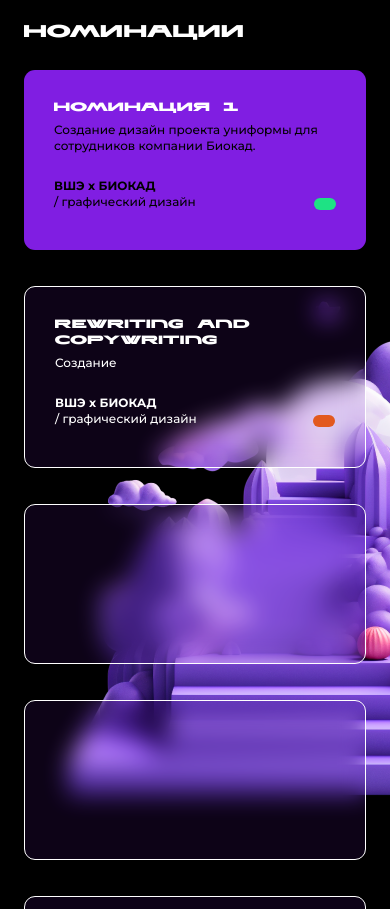
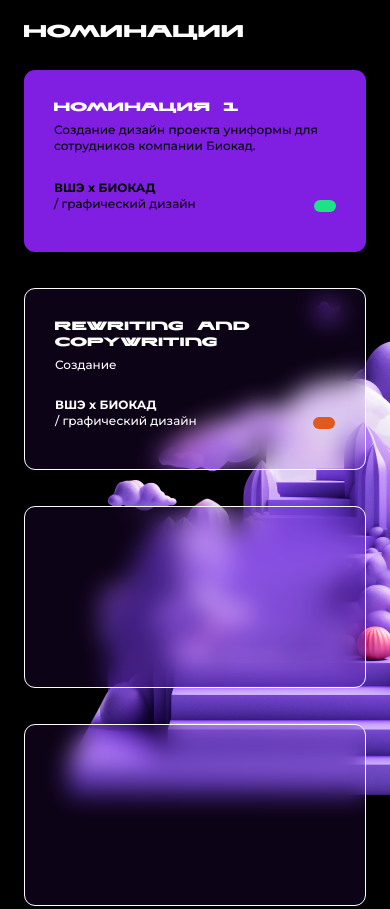
Before and after one commit to TatishaS/design-young, a plain HTML site: page index.html in a window 390 px wide. Shown: the part 374-1283 px from the top of the page. Drawn offline with nearby package versions, Linux system fonts and the light colour scheme.

Commit message:
Updated cards height behavior

```diff
--- a/index.html
+++ b/index.html
@@ -123,9 +123,99 @@
               <h2 class="font-floripa text-[17px] mb-6">Номинации</h2>
               <div class="pb-8 lg:pb-20">
                 <ul
-                  class="grid grid-cols-1 md:grid-cols-2 md:grid-rows-3 lg:grid-cols-3 gap-9 grid-rows-1 lg:grid-rows-3"
+                  class="grid grid-cols-1 md:grid-cols-2  lg:grid-cols-3 gap-9 auto-rows-fr"
                 >
                   <li
+                    class="bg-[#801EE2] rounded-[11px] pt-[30px] px-[30px] pb-[40px] relative z-0 cursor-pointer min-h-[160px]"
+                  >
+                    <a href="#" class="flex flex-col space-between h-full">
+                        <div>
+                          <h3 class="font-floripa text-xs mb-1.5">
+                            Номинация 1
+                          </h3>
+                          <p class="text-xs font-medium text-black mb-6">
+                            Создание дизайн проекта униформы для сотрудников
+                            компании Биокад.
+                          </p>
+                        </div>
+
+                      <div class="flex justify-between items-center mt-auto">
+                        <div>
+                        <span class="text-xs font-bold text-black block"
+                        >ВШЭ x БИОКАД</span>
+                      <p class="text-xs font-medium text-black">
+                        / графический дизайн
+                      </p>
+                    </div>
+                      <span
+                        class="rounded-[11px] bg-[#1EE284] w-[22px] h-[12px] block self-end ml-4"
+                      ></span>
+                    </div>
+
+                    </a>
+                  </li>
+                  <li
+                    class="bg-[#801EE2] bg-opacity-10 backdrop-filter backdrop-blur-md rounded-[11px] border-white border-[0.4px] pt-[30px] px-[30px] pb-[40px] relative z-0 cursor-pointer min-h-[160px]"
+                  >
+                  <a href="#" class="flex flex-col space-between h-full">
+                    <div>
+                      <h3 class="font-floripa text-xs mb-1.5">
+                        Rewriting and copywriting
+                      </h3>
+                      <p class="text-xs font-medium  mb-6">
+                        Создание
+                      </p>
+                    </div>
+                      <div class="flex justify-between items-center mt-auto">
+                        <div>
+                        <span class="text-xs font-bold block"
+                        >ВШЭ x БИОКАД</span>
+                      <p class="text-xs font-medium">
+                        / графический дизайн
+                      </p>
+                    </div>
+                      <span
+                        class="rounded-[11px] bg-[#e2591e] w-[22px] h-[12px] block self-end ml-4"
+                      ></span>
+                    </div>
+
+                    </a>
+                  </li>
+
+                  <li
+                    class="bg-[#801EE2] bg-opacity-10 backdrop-filter backdrop-blur-md rounded-[11px] border-white border-[0.4px] pt-[30px] px-[30px] pb-[40px] relative z-0 cursor-pointer min-h-[160px]"
+                  >
+                    <a href="#"> </a>
+                  </li>
+                  <li
+                    class="bg-[#801EE2] bg-opacity-10 backdrop-filter backdrop-blur-md rounded-[11px] border-white border-[0.4px] pt-[30px] px-[30px] pb-[40px] relative z-0 cursor-pointer min-h-[160px]"
+                  ></li>
+                  <li
+                    class="bg-[#801EE2] bg-opacity-10 backdrop-filter backdrop-blur-md rounded-[11px] border-white border-[0.4px] pt-[30px] px-[30px] pb-[40px] relative z-0 cursor-pointer min-h-[160px] "
+                  >
+                    <a href="#"> </a>
+                  </li>
+                  <li
+                    class="bg-[#801EE2] bg-opacity-10 backdrop-filter backdrop-blur-md rounded-[11px] border-white border-[0.4px] pt-[30px] px-[30px] pb-[40px] relative z-0 cursor-pointer min-h-[160px]"
+                  >
+                    <a href="#"> </a>
+                  </li>
+                  <li
+                    class="bg-[#801EE2] bg-opacity-10 backdrop-filter backdrop-blur-md rounded-[11px] border-white border-[0.4px] pt-[30px] px-[30px] pb-[40px] relative z-0 cursor-pointer min-h-[160px]"
+                  >
+                    <a href="#"> </a>
+                  </li>
+                  <li
+                    class="bg-[#801EE2] bg-opacity-10 backdrop-filter backdrop-blur-md rounded-[11px] border-white border-[0.4px] pt-[30px] px-[30px] pb-[40px]  relative z-0 cursor-pointer min-h-[160px]"
+                  >
+                    <a href="#"> </a>
+                  </li>
+                  <li
+                  class="bg-[#801EE2] bg-opacity-10 backdrop-filter backdrop-blur-md rounded-[11px] border-white border-[0.4px] pt-[30px] px-[30px] pb-[40px]  relative z-0 cursor-pointer min-h-[160px]"
+                >
+                  <a href="#"> </a>
+                </li>
+                                  <li
                     class="bg-[#801EE2] rounded-[11px] pt-[30px] px-[30px] pb-[40px] relative z-0 cursor-pointer min-h-[160px]"
                   >
                     <a href="#" class="flex flex-col space-between h-full">
```
Also changed, not shown: general.html (+3 -2 lines).
